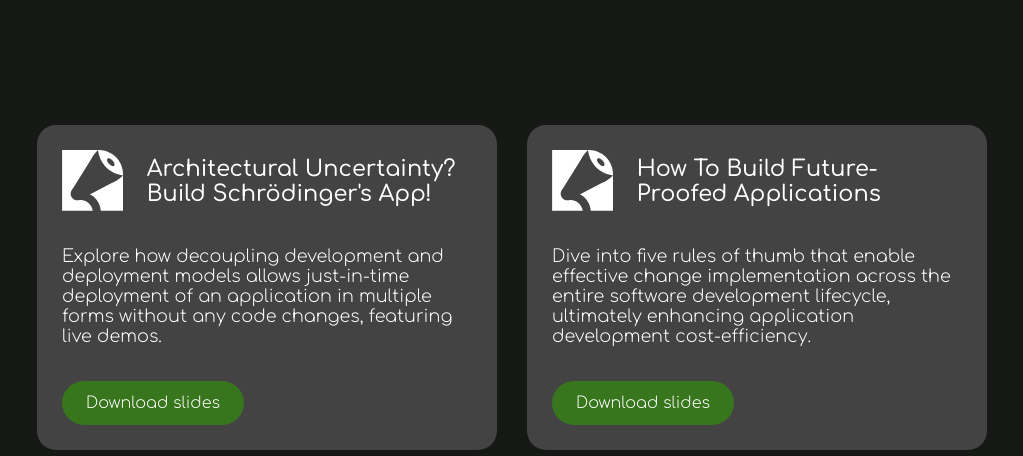
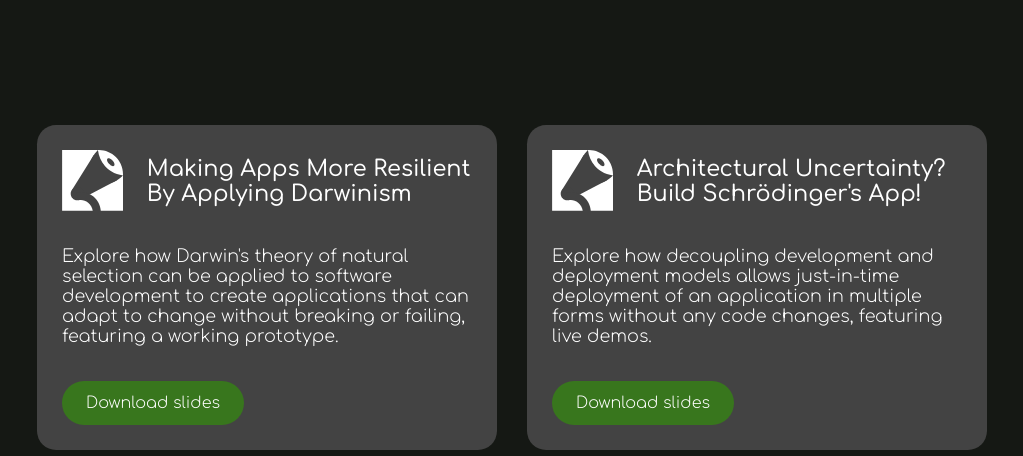
Before and after one commit to MaskingTechnology/website, an Eleventy site: page src/talks.html in a window 1280 px wide. Shown: the part 344-800 px from the top of the page, without its empty margins (128-1151 px from the left). Built offline with nearby package versions, Linux system fonts and the light colour scheme; Eleventy itself is replaced by a stand-in of ours; files that its build step writes are made by us from their sources; files whose address does not match are found by name.

Commit message:
Added talk

```diff
--- a/src/talks.html
+++ b/src/talks.html
@@ -28,10 +28,19 @@
                     <article class="talk">
                         <div class="subject">
                             <img src="/images/sessionize.svg" alt="Sessionize" />
+                            <h1>Making Apps More Resilient By Applying Darwinism</h1>
+                        </div>
+                        <p>Explore how Darwin's theory of natural selection can be applied to software development to create applications that can adapt to change without breaking or failing, featuring a working prototype.</p>
+                        <a href="/downloads/Making_Apps_More_Resilient_By_Applying_Darwinism.pdf" class="button talk" target="_blank" aria-label="Download the presentation 'Making Apps More Resilient By Applying Darwinism'">Download slides</a>
+                    </article>
+
+                    <article class="talk">
+                        <div class="subject">
+                            <img src="/images/sessionize.svg" alt="Sessionize" />
                             <h1>Architectural Uncertainty? Build Schrödinger's App!</h1>
                         </div>
                         <p>Explore how decoupling development and deployment models allows just-in-time deployment of an application in multiple forms without any code changes, featuring live demos.</p>
-                        <a href="/downloads/Architectural_Uncertainty_Build_Schrodingers_App.pdf" class="button talk" target="_blank" aria-label="Download the presentation 'How To Build Future-Proofed Applications'">Download slides</a>
+                        <a href="/downloads/Architectural_Uncertainty_Build_Schrodingers_App.pdf" class="button talk" target="_blank" aria-label="Download the presentation 'Architectural Uncertainty? Build Schrödinger's App!'">Download slides</a>
                     </article>
 
                     <article class="talk">
```
